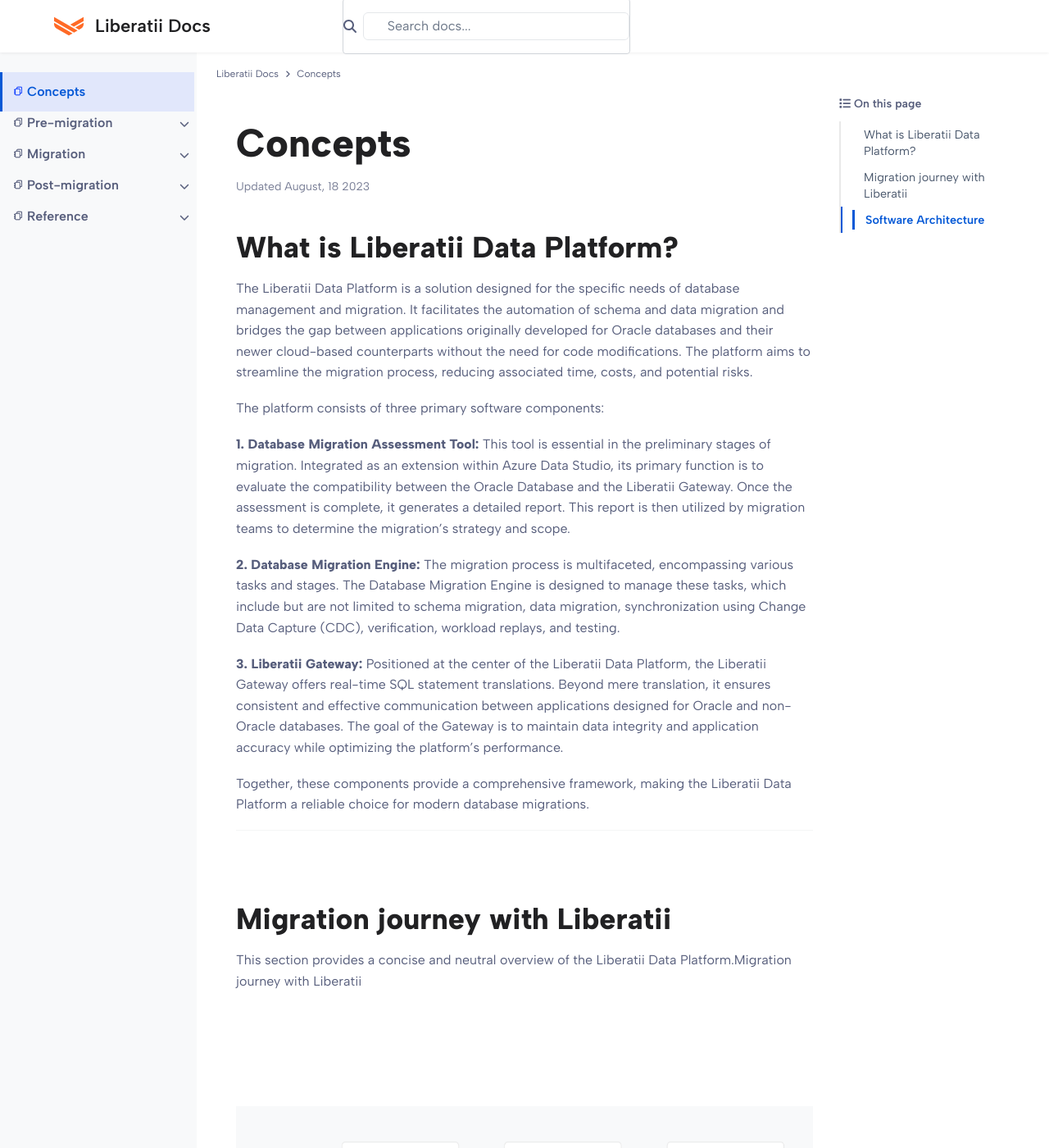
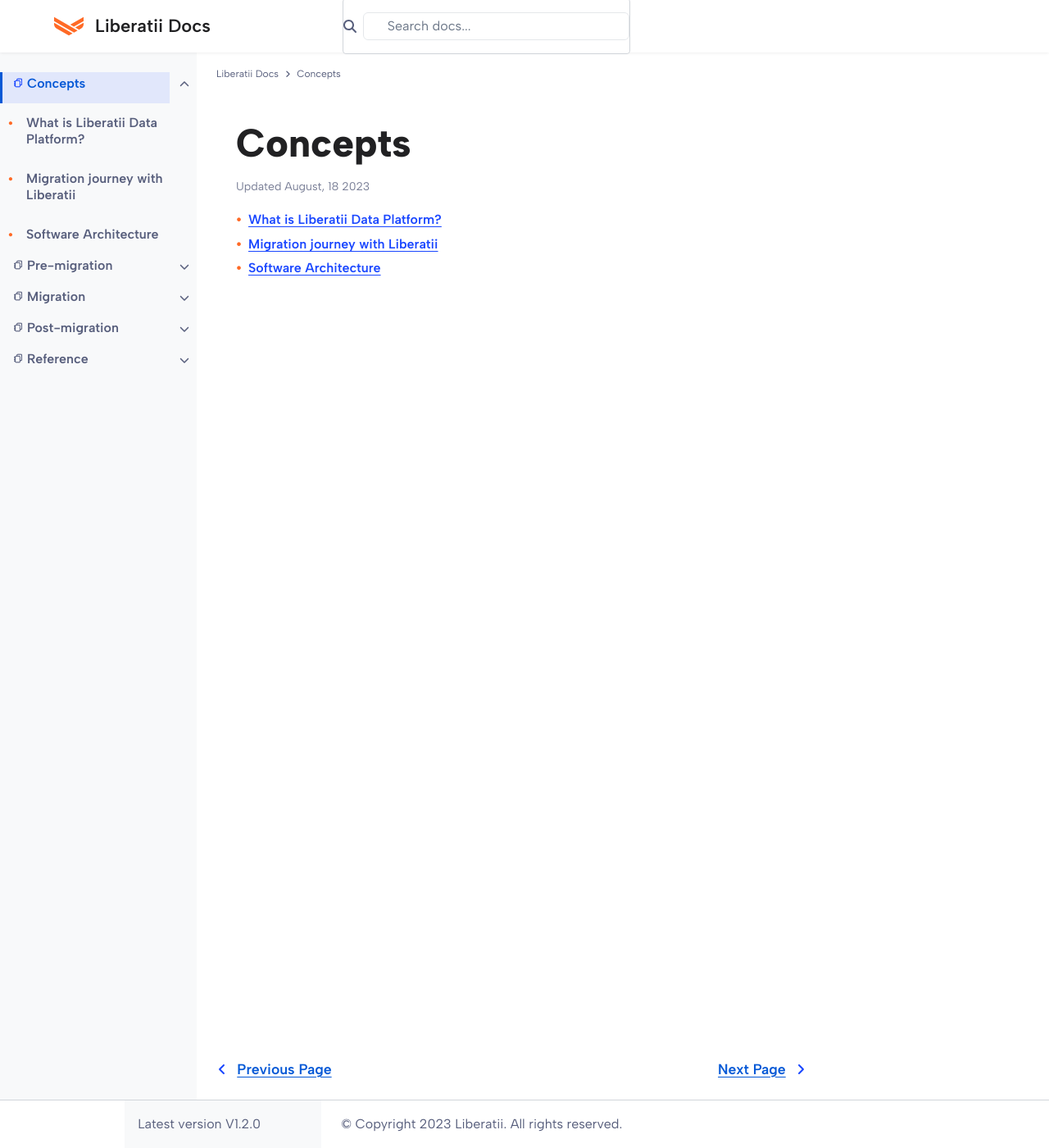
Before and after one commit to Liberatii/documentation, a Sphinx documentation site: the page built from docs/concepts/index.rst, in a window 1280 px wide and 1400 px high. Shown: the whole window at 82% size. Built offline with Sphinx 7.4.7 and the PyData theme 0.15.4, drawn with Linux system fonts in a browser that asks for light colours.

Commit message:
update section Concepts

```diff
--- a/docs/concepts/index.rst
+++ b/docs/concepts/index.rst
@@ -3,54 +3,23 @@
 Concepts
 ========
 
-What is Liberatii Data Platform?
-++++++++++++++++++++++++++++++++
 
-The Liberatii Data Platform is a solution designed for the specific needs of database management and migration. It facilitates the automation of schema and data migration and bridges the gap between applications originally developed for Oracle databases and their newer cloud-based counterparts without the need for code modifications. The platform aims to streamline the migration process, reducing associated time, costs, and potential risks.
+- :ref:`what_is_liberatii`
 
-The platform consists of three primary software components:
+- :ref:`migration_journey`
 
-**1. Database Migration Assessment Tool:** This tool is essential in the preliminary stages of migration. Integrated as an extension within Azure Data Studio, its primary function is to evaluate the compatibility between the Oracle Database and the Liberatii Gateway. Once the assessment is complete, it generates a detailed report. This report is then utilized by migration teams to determine the migration's strategy and scope.
-
-**2. Database Migration Engine:** The migration process is multifaceted, encompassing various tasks and stages. The Database Migration Engine is designed to manage these tasks, which include but are not limited to schema migration, data migration, synchronization using Change Data Capture (CDC), verification, workload replays, and testing.
-
-**3. Liberatii Gateway:** Positioned at the center of the Liberatii Data Platform, the Liberatii Gateway offers real-time SQL statement translations. Beyond mere translation, it ensures consistent and effective communication between applications designed for Oracle and non-Oracle databases. The goal of the Gateway is to maintain data integrity and application accuracy while optimizing the platform's performance.
-
-Together, these components provide a comprehensive framework, making the Liberatii Data Platform a reliable choice for modern database migrations.
-
-___________________________________________________________________________________________________
-
-|
-
-Migration journey with Liberatii
-++++++++++++++++++++++++++++++++
-
-This section provides a concise and neutral overview of the Liberatii Data Platform.Migration journey with Liberatii
-
-
-|
-|
-|
-|
-
-.. figure:: images/migration_journey.png
-    :width: 100%
-    :height: 372px
-    :align: center
+- :ref:`software_architecture`
 
 |
 |
 
-Software Architecture
-+++++++++++++++++++++
 
-|
-|
 
-.. figure:: images/software_architecture.png
-    :width: 100%
-    :height: 372px
-    :align: center
+.. toctree::
+   :maxdepth: 2
+   :hidden:
 
-|
-|
+
+   What is Liberatii Data Platform? <what_is_liberatii>
+   Migration journey with Liberatii <migration_journey>
+   Software Architecture <software_architecture>
```
Also changed, not shown: docs/concepts/migration_journey.rst (added, +22 -0 lines), docs/concepts/software_architecture.rst (added, +15 -0 lines), docs/concepts/what_is_liberatii.rst (added, +21 -0 lines).
